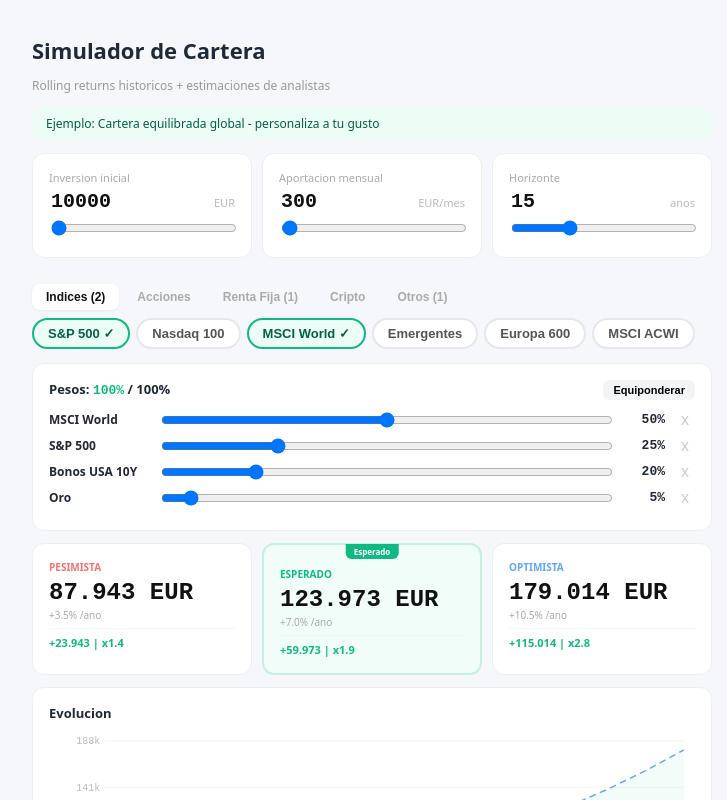
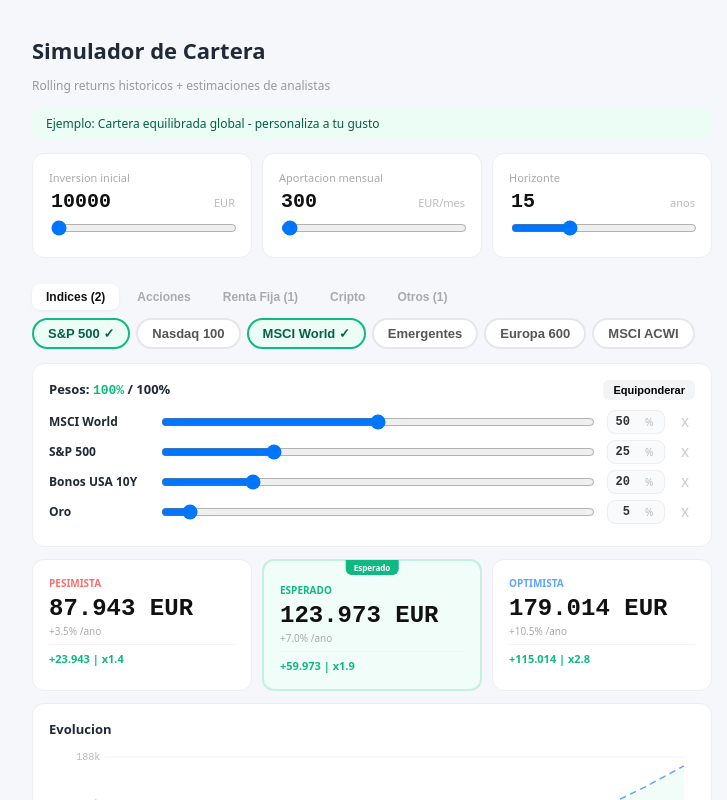
Before and after one commit to sergiojuanblasco-eng/simulador-cartera, a React (Vite) app: page / in a window 1280 px wide. Shown: the top 800 px of the page, without its empty margins (268-995 px from the left). Built offline with nearby package versions, Linux system fonts and the light colour scheme.

Commit message:
Update App.jsx

```diff
--- a/src/App.jsx
+++ b/src/App.jsx
@@ -150,7 +150,7 @@
         <div style={{background:"#ecfdf5",borderRadius:10,padding:"7px 14px",marginBottom:14,fontSize:12,color:"#065f46"}}>Ejemplo: Cartera equilibrada global - personaliza a tu gusto</div>
 
         {/* Params */}
-        <div style={{display:"grid",gridTemplateColumns:"1fr 1fr 1fr",gap:10,marginBottom:14}}>
+        <div style={{display:"grid",gridTemplateColumns:"repeat(auto-fit, minmax(180px, 1fr))",gap:10,marginBottom:14}}>
           {[{l:"Inversion inicial",v:ini,fn:setIni,mx:5000000,st:500,u:"EUR"},{l:"Aportacion mensual",v:mo,fn:setMo,mx:50000,st:25,u:"EUR/mes"},{l:"Horizonte",v:yr,fn:setYr,mx:50,st:1,u:"anos"}].map(p=>(
             <div key={p.l} style={cd}>
               <div style={{fontSize:11,color:"#aaa",marginBottom:4}}>{p.l}</div>
@@ -185,7 +185,10 @@
             <div key={id} style={{display:"flex",alignItems:"center",gap:10,marginBottom:6}}>
               <span style={{width:100,fontSize:12,fontWeight:600}}>{a.name}</span>
               <input type="range" min={0} max={100} value={wt[id]||0} onChange={e=>setWt({...wt,[id]:Number(e.target.value)})} style={{flex:1}}/>
-              <span style={{width:40,textAlign:"right",fontSize:13,fontFamily:"monospace",fontWeight:700}}>{wt[id]||0}%</span>
+              <div style={{display:"flex",alignItems:"center",background:"#f9fafb",border:"1.5px solid #eee",borderRadius:8,width:56,flexShrink:0}}>
+                <input type="number" min={0} max={100} value={wt[id]||0} onChange={e=>setWt({...wt,[id]:Math.max(0,Math.min(100,Number(e.target.value)||0))})} style={{width:34,border:"none",background:"transparent",textAlign:"right",fontSize:12,fontWeight:700,outline:"none",padding:"4px 0 4px 3px",fontFamily:"monospace",color:"#333"}}/>
+                <span style={{fontSize:10,color:"#bbb",paddingRight:5}}>%</span>
+              </div>
               <button onClick={()=>tog(id)} style={{background:"none",border:"none",color:"#ccc",cursor:"pointer",fontSize:16}}>x</button>
             </div>
           );})}
@@ -196,7 +199,7 @@
           {pS.ld.length>0&&<div style={{padding:"8px 14px",borderRadius:10,background:"#fffbeb",border:"1px solid #fef3c7",fontSize:11,color:"#92400e",marginBottom:10}}>Datos limitados: {pS.ld.join(", ")}</div>}
 
           {/* Scenario cards */}
-          <div style={{display:"grid",gridTemplateColumns:"1fr 1fr 1fr",gap:10,marginBottom:12}}>
+          <div style={{display:"grid",gridTemplateColumns:"repeat(auto-fit, minmax(160px, 1fr))",gap:10,marginBottom:12}}>
             {scs.map((s,i)=>{const fin=s.d[s.d.length-1].v;const pr=fin-tI;const mu=tI>0?fin/tI:0;return(
               <div key={i} style={{...cd,marginBottom:0,border:i===1?"2px solid #10b98133":"1px solid #eee",background:i===1?"#f0fdf8":"#fff",position:"relative"}}>
                 {i===1&&<div style={{position:"absolute",top:-1,left:"50%",transform:"translateX(-50%)",background:"#10b981",color:"#fff",fontSize:8,fontWeight:800,padding:"2px 8px",borderRadius:"0 0 6px 6px"}}>{s.l}</div>}
@@ -215,7 +218,7 @@
           </div>
 
           {/* Portfolio + Risk row */}
-          <div style={{display:"grid",gridTemplateColumns:"1fr 1fr",gap:10,marginBottom:12}}>
+          <div style={{display:"grid",gridTemplateColumns:"repeat(auto-fit, minmax(200px, 1fr))",gap:10,marginBottom:12}}>
             <div style={cd}>
               <div style={{fontSize:13,fontWeight:700,marginBottom:10}}>Tu cartera</div>
               {cC.map(c=><div key={c.id} style={{display:"flex",alignItems:"center",gap:8,marginBottom:5}}>
```
